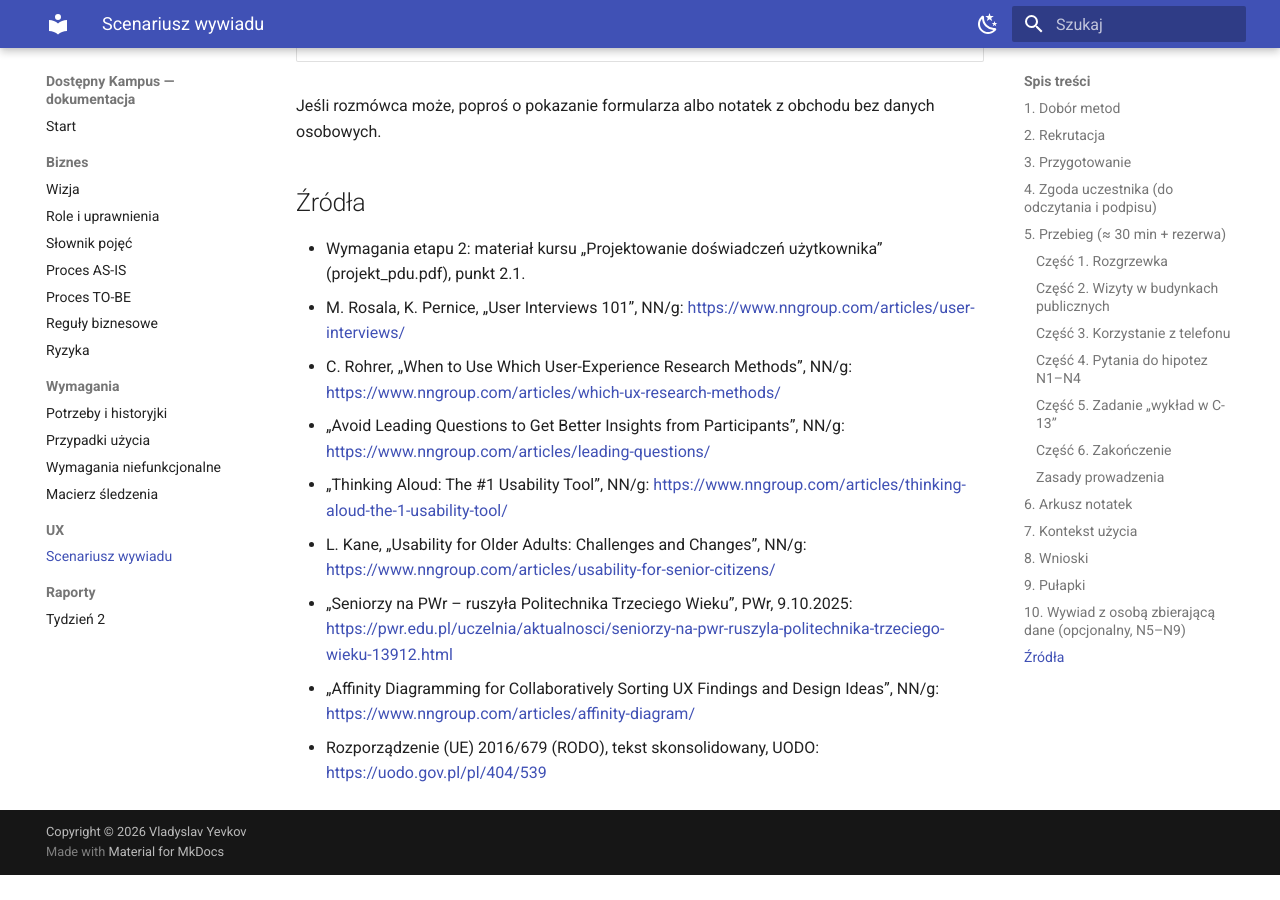
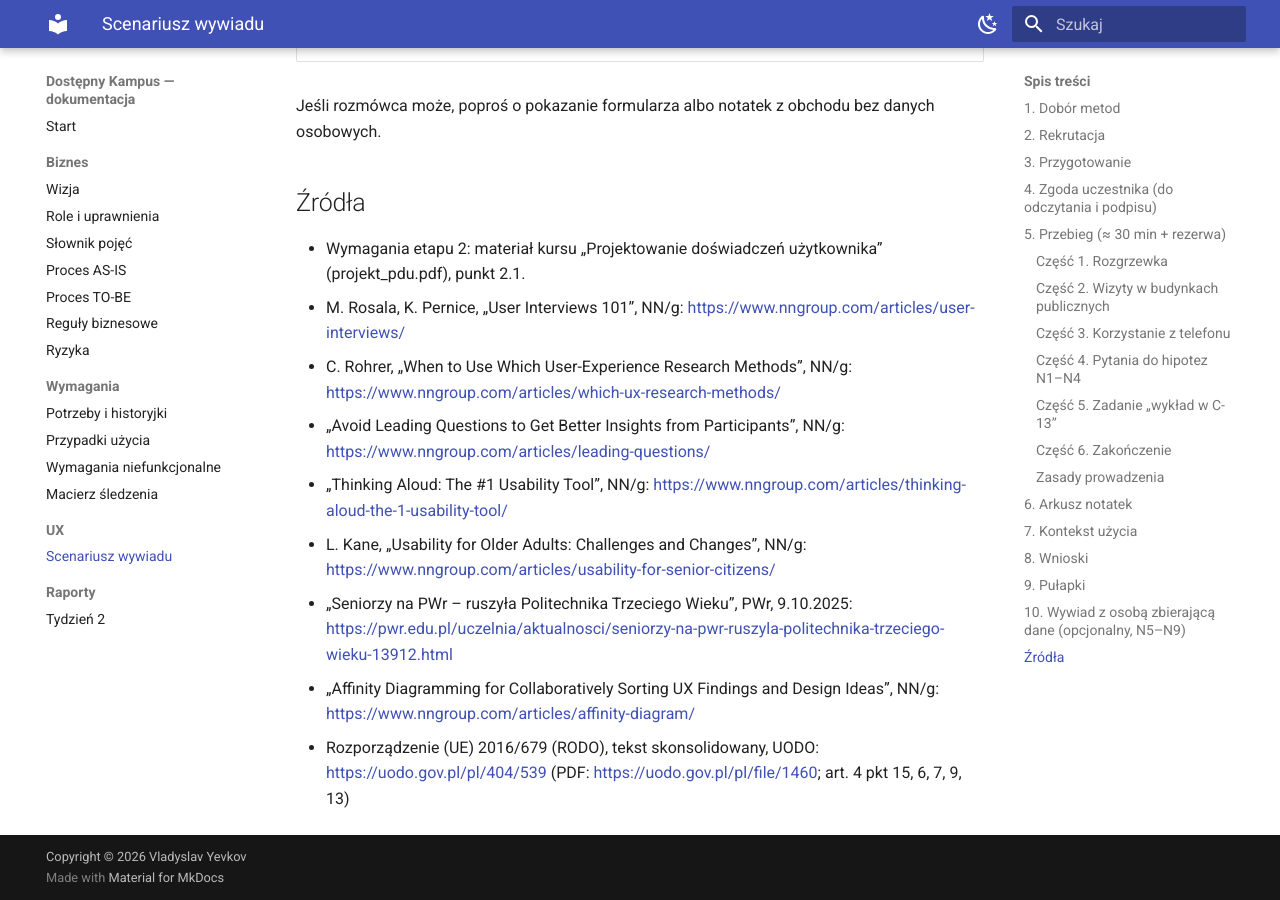
Before and after one commit to dostepny-kampus/dostepny-kampus, an MkDocs documentation site: the page built from docs/docs/ux/scenariusz-wywiadu.md, in a window 1280 px wide and 900 px high, scrolled down 11201 px. Built offline with MkDocs 1.6.1 and Material for MkDocs 9.7.7, drawn with Linux system fonts in a browser that asks for light colours; before the commit the page ends 12076 px from its top, so only the background shows below that.

Commit message:
docs(ux): fix GDPR source link to consolidated text

```diff
--- a/docs/docs/ux/scenariusz-wywiadu.md
+++ b/docs/docs/ux/scenariusz-wywiadu.md
@@ -293,4 +293,4 @@ Jeśli rozmówca może, poproś o pokazanie formularza albo notatek z obchodu be
 - L. Kane, „Usability for Older Adults: Challenges and Changes”, NN/g: <https://www.nngroup.com/articles/usability-for-senior-citizens/>
 - „Seniorzy na PWr – ruszyła Politechnika Trzeciego Wieku”, PWr, 9.10.2025: <https://pwr.edu.pl/uczelnia/aktualnosci/seniorzy-na-pwr-ruszyla-politechnika-trzeciego-wieku-13912.html>
 - „Affinity Diagramming for Collaboratively Sorting UX Findings and Design Ideas”, NN/g: <https://www.nngroup.com/articles/affinity-diagram/>
-- Rozporządzenie (UE) 2016/679 (RODO), tekst skonsolidowany, UODO: <https://uodo.gov.pl/pl/404/539>
+- Rozporządzenie (UE) 2016/679 (RODO), tekst skonsolidowany, UODO: <https://uodo.gov.pl/pl/404/539> (PDF: <https://uodo.gov.pl/pl/file/1460>; art. 4 pkt 15, 6, 7, 9, 13)
```
